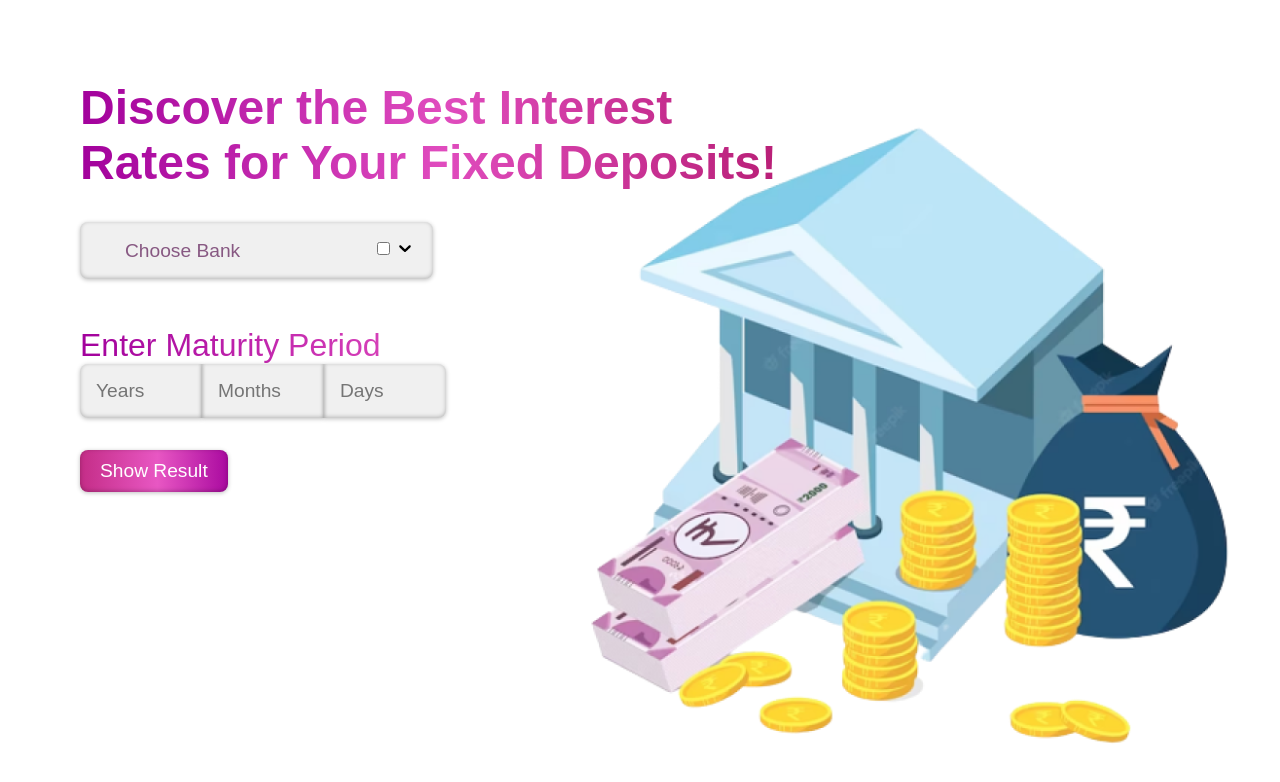
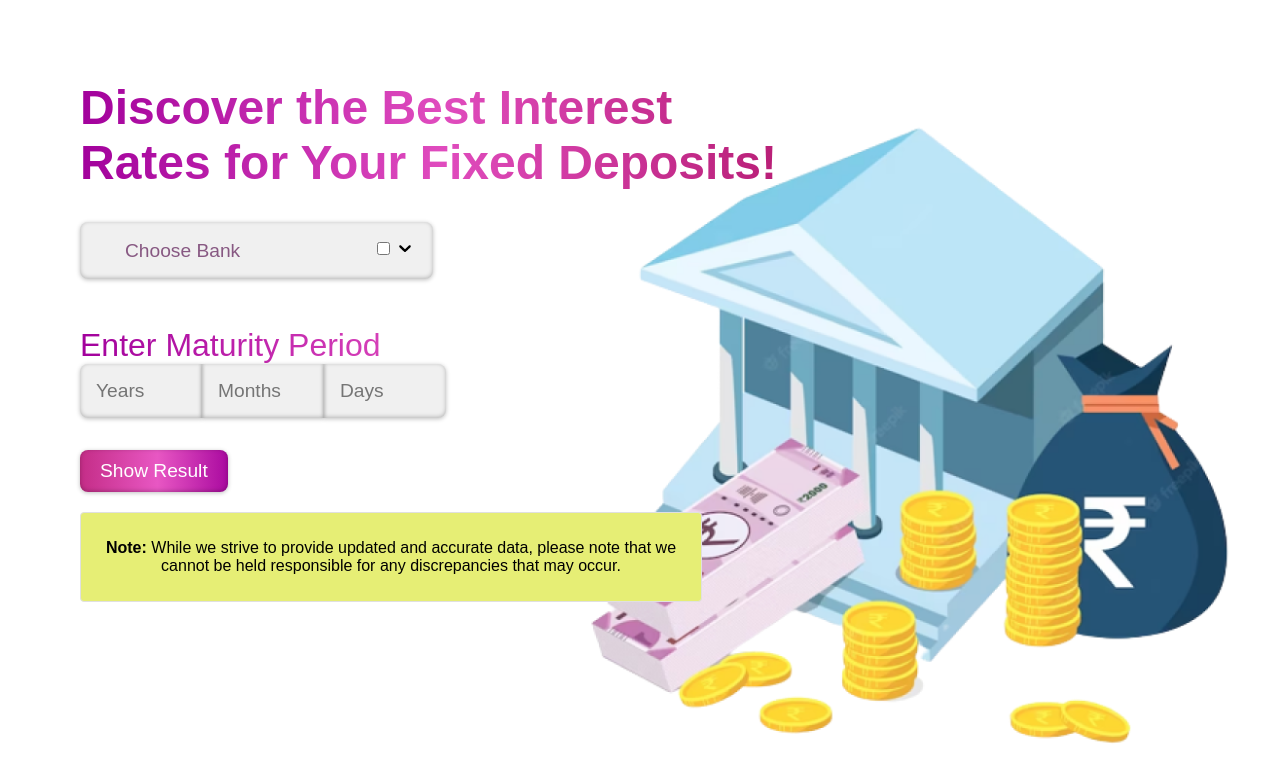
Before and after one commit to TheDarkknight26/bankweb, a React (Create React App) app in the folder client/: page / in a window 1280 px wide. Shown: the top 782 px of the page. Built offline with nearby package versions, Linux system fonts and the light colour scheme.

Commit message:
Added an alert tab

```diff
--- a/client/src/components/HomePage/Home.jsx
+++ b/client/src/components/HomePage/Home.jsx
@@ -8,15 +8,13 @@ import { useState } from "react";
 import moment from 'moment-timezone';
 import { useEffect } from "react";
 
-
 const HomePage = () => {
   const navigate = useNavigate();
   const { final, setFinal } = useContext(finalContext);
-    const [formatteddate,setFormatteddate] = useState("");
-
-
-
-
+  const [formatteddate, setFormatteddate] = useState("");
+  const [day, setDay] = useState("");
+  const [month, setMonth] = useState("");
+  const [year, setYear] = useState("");
 
   const options = [
     { value: "State Bank of India", label: "State Bank of India" },
@@ -28,12 +26,6 @@ const HomePage = () => {
     {value:"Bank of baroda" ,label:"Bank of baroda"},
 ];
 
-
-     const [day,setDay] = useState("");
-     const [month,setMonth] = useState("");
-     const [year,setYear] = useState("");
-
-
   useEffect(() => {
     const now = moment().tz('Asia/Kolkata');
     const newdate = now
@@ -42,37 +34,32 @@ const HomePage = () => {
       .add(day || 0, 'days');
 
     setFormatteddate(newdate.format('YYYY-MM-DD'));
-         console.log(formatteddate);
   }, [year, month, day]);
 
-
-      const handleSubmit = (event) =>{
+  const handleSubmit = (event) => {
     event.preventDefault();
     const formattedDate = formatteddate;
     setFinal(prevState => ({
       ...prevState,
       date: formattedDate
     }));
-        console.log(final.bankNames)
     navigate("/result");
   };
 
+  const handleyear = (event) => {
+    setYear(event.target.value);
+  };
 
+  const handlemonth = (event) => {
+    setMonth(event.target.value);
+  };
 
-    const handleyear = (event) =>{
-        setYear(event.target.value);
+  const handleday = (event) => {
+    setDay(event.target.value);
+  };
 
-    }
-    const handlemonth = (event) =>{
-        setMonth(event.target.value);
-
-    }
-    const handleday = (event) =>{
-        setDay(event.target.value);
-
-    }
-
-   return (<>
+  return (
+    <>
       <form onSubmit={handleSubmit}>
         <div className={styles.main}>
           <div className={styles.title}>
@@ -81,17 +68,24 @@ const HomePage = () => {
           <Dropdown className={styles.selectBank} placeHolder="Choose Bank" options={options} />
           <span className={styles.heading}>Enter Maturity Period</span>
           <div>
-                <input placeholder="Years" value={year}  onChange={handleyear} className= {`${styles.selectDays} ${styles.left}`} /><input placeholder="Months"   value={month} onChange={handlemonth} className= {`${styles.selectDays} ${styles.mid}`} /><input placeholder="Days" onChange={handleday} value={day}  className= {`${styles.selectDays} ${styles.right}`} />
+            <input placeholder="Years" value={year} onChange={handleyear} className={`${styles.selectDays} ${styles.left}`} />
+            <input placeholder="Months" value={month} onChange={handlemonth} className={`${styles.selectDays} ${styles.mid}`} />
+            <input placeholder="Days" onChange={handleday} value={day} className={`${styles.selectDays} ${styles.right}`} />
           </div>
           <div className={styles.submitBtn}>
+            <button type="submit">Show Result</button>
+          </div>
+          <div className={styles.note}>
+            <p className={styles.noteText}>
+            <strong>Note:</strong> While we strive to provide updated and accurate data, please note that we cannot be held responsible for any discrepancies that may occur.
+            </p>
+          </div>
 
-            <button type="submit" >Show Result</button>
-            </div>
-            {/* <img className={styles.bg} alt="" src="/assets/house.png" /> */}
+
         </div>
       </form>
     </>
-    )
-}
+  );
+};
 
 export default HomePage;
--- a/client/src/components/HomePage/homepage.module.css
+++ b/client/src/components/HomePage/homepage.module.css
@@ -27,7 +27,7 @@
     max-width: 25%;
     /* height: 4.8rem; */
     font-size: 1.2rem;
-    padding: 1rem 0rem 1rem 3rem;
+    padding: 1rem 0rem 1rem 2rem;
     background: rgba(217, 217, 217, 0.4);
     border: none;
     box-shadow: 0px 1px 4px rgba(0, 0, 0, 0.25), inset 0px -1px 4px rgba(0, 0, 0, 0.25);
@@ -81,3 +81,23 @@
     border-radius: 8px;
     margin-right: 15px;
 }
+
+/* ...existing styles... */
+
+.note {
+    background-color: rgb(230, 238, 117);
+    border: 1px solid #e0e0e0;
+    padding: 10px;
+    border-radius: 4px;
+    margin-top: 20px;
+    width: 50%;
+    margin-left:0;
+    margin-right: auto;
+  }
+
+  .noteText {
+    font-size: 16px; /* Increase the font size to make the text bigger */
+    color: black; /* Darken the text color for better visibility */
+    text-align:center;
+
+  }
--- /dev/null
+++ b/client/src/components/Spinner/Spinner.css
@@ -0,0 +1,35 @@
+.spinner-container {
+    display: flex;
+    flex-direction: column;
+    justify-content: center;
+    align-items: center;
+    height: 100vh;
+  }
+
+  .spinner {
+    width: 50px;
+    height: 50px;
+    border-radius: 50%;
+    border: 5px solid rgba(0, 0, 0, 0.1);
+    border-top-color: #000;
+    animation: spin 1s ease-in-out infinite;
+  }
+
+  @keyframes spin {
+    0% {
+      transform: rotate(0deg);
+    }
+    100% {
+      transform: rotate(360deg);
+    }
+  }
+
+  .loading-text {
+    margin-top: 16px;
+    font-size: 18px;
+    color: #333;
+    text-align: center;
+    font-family: Arial, sans-serif;
+    font-weight: bold;
+    text-transform: uppercase;
+  }
--- /dev/null
+++ b/client/src/components/Spinner/Spinner.js
@@ -0,0 +1,15 @@
+import React from "react";
+import "./Spinner.css";
+
+const Spinner = () => {
+  const loadingMessage = "Loading data... Please wait.";
+
+  return (
+    <div className="spinner-container">
+      <div className="spinner"></div>
+      <p className="loading-text">{loadingMessage}</p>
+    </div>
+  );
+};
+
+export default Spinner;
--- a/client/src/components/result/results.js
+++ b/client/src/components/result/results.js
@@ -6,6 +6,7 @@ import styles from "./result.module.css";
 import { useState } from "react";
 import { useNavigate } from "react-router";
 import { useQuery } from "@tanstack/react-query";
+import Spinner from "../Spinner/Spinner.js";
 
 const Result = () => {
   const { final, setFinal } = useContext(finalContext);
@@ -63,7 +64,7 @@ const Result = () => {
   );
 
   if (bankDataQuery.isLoading || bankDataBetweenDatesQuery.isLoading) {
-    return <p>Loading...</p>;
+    return <Spinner/>;
   }
 
   if (bankDataQuery.isError || bankDataBetweenDatesQuery.isError) {
```
Lines whose indentation alone changed are shown as unchanged.
